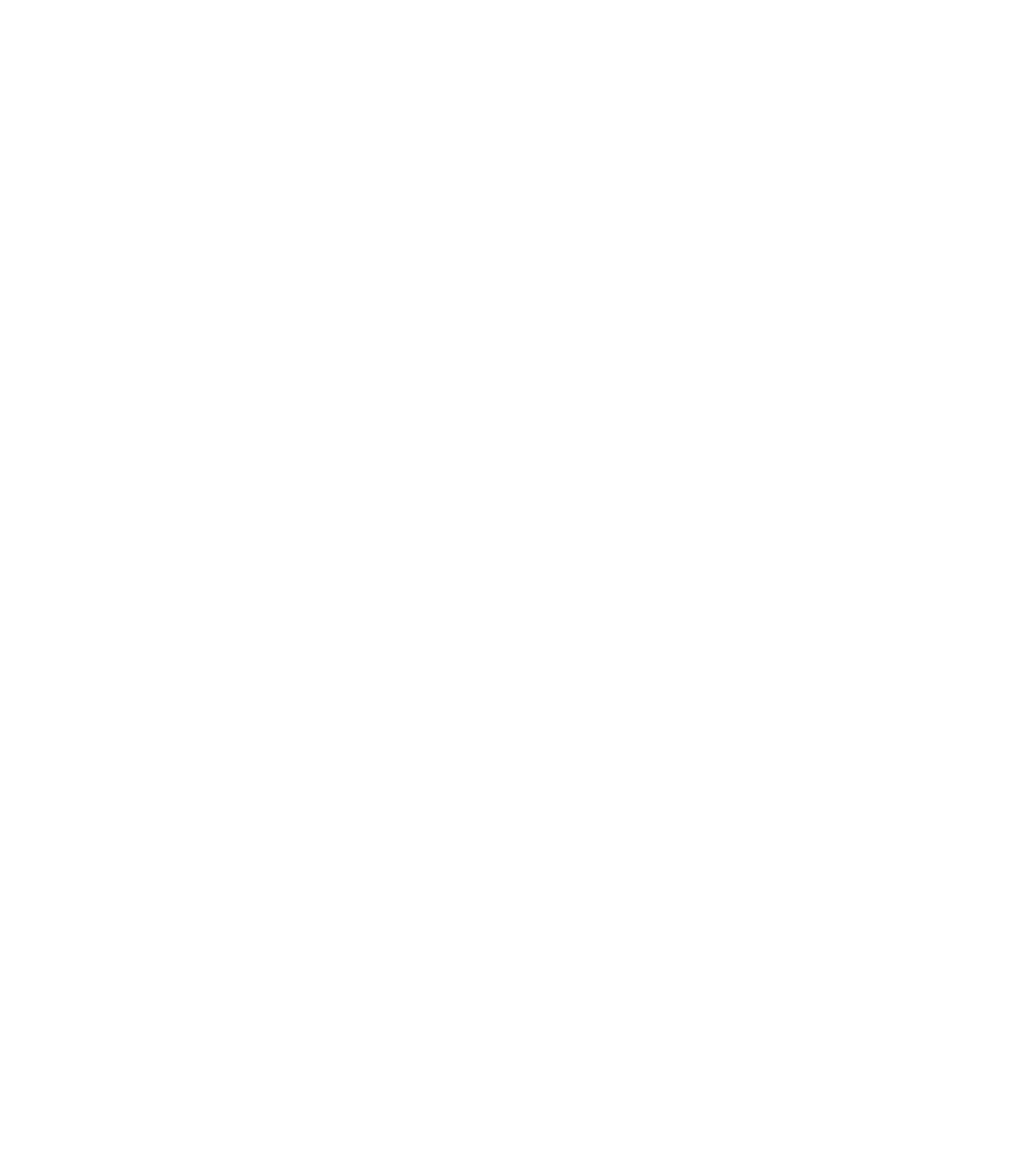
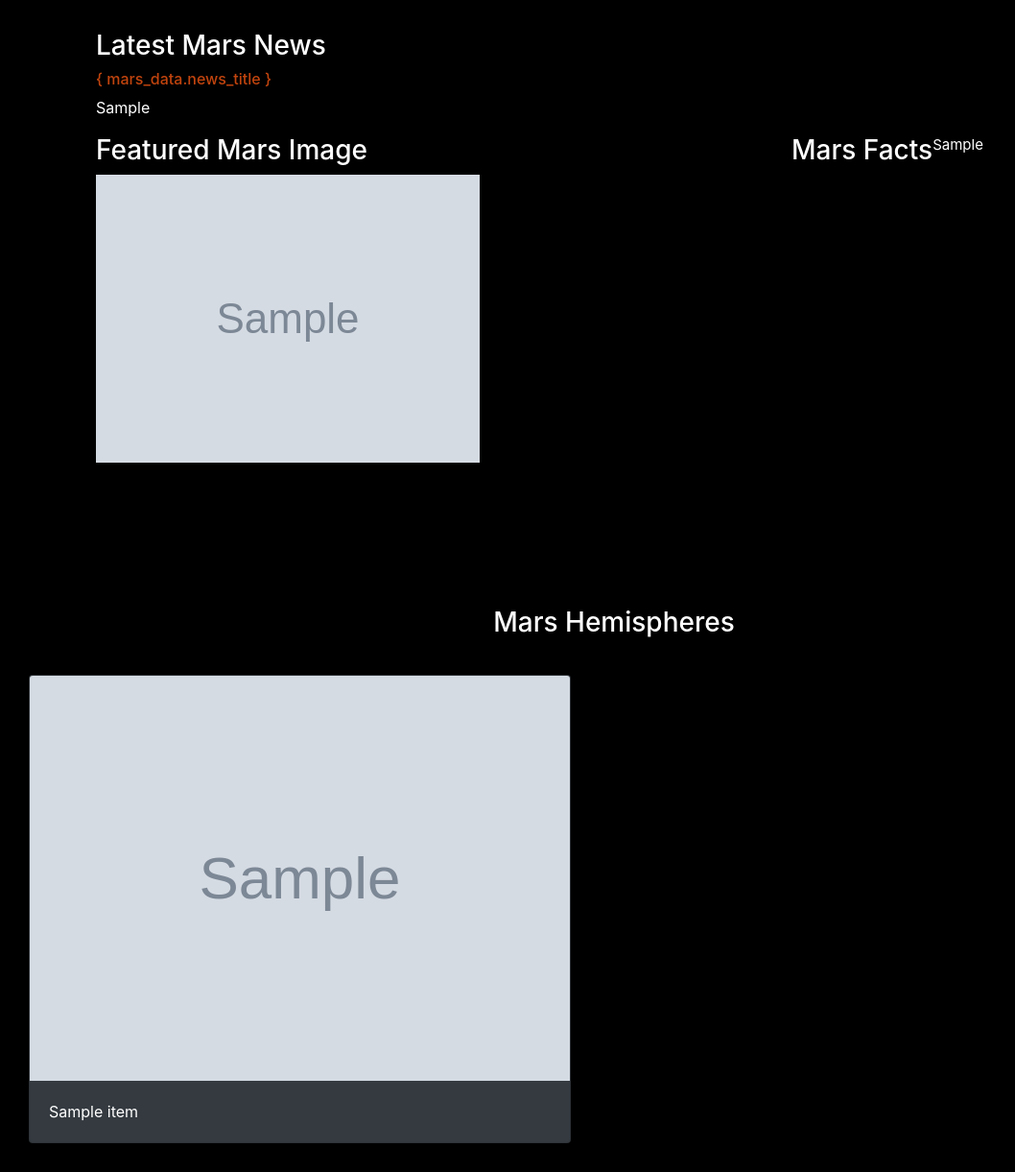
Before and after one commit to keana-m/Web-Scraping-NASA-Mars-News, a Flask app: page / in a window 1280 px wide. Before the commit the part shown is empty. Shown: the part 252-1473 px from the top of the page at 96% size, without its empty margins (0-1058 px from the left). Before the commit the page ends 800 px from the top, so only its background shows below. Run offline with Flask 2, Linux system fonts and the light colour scheme; grey boxes marked "Sample" are stand-in pictures; a database or web service that is not in the repository returns one stand-in record (values such as "Sample title"); some libraries are stand-ins or nearby versions.

Commit message:
Add files via upload

```diff
--- a/Mission_to_Mars/templates/index.html
+++ b/Mission_to_Mars/templates/index.html
@@ -1,6 +1,80 @@
 <!DOCTYPE html>
 <html>
 
+<head>
+    <meta charset="utf-8" />
+    <meta http-equiv="X-UA-Compatible" content="IE=edge">
+    <link rel="icon" type="image" href="https://pngimg.com/uploads/mars_planet/mars_planet_PNG13.png">
+    <title>Mission to Mars</title>
+    <meta name="viewport" content="width=device-width, initial-scale=1">
+    <!-- Bootstrap CSS -->
+    <link rel="stylesheet" href="https://maxcdn.bootstrapcdn.com/bootstrap/4.0.0/css/bootstrap.min.css" integrity="sha384-Gn5384xqQ1aoWXA+058RXPxPg6fy4IWvTNh0E263XmFcJlSAwiGgFAW/dAiS6JXm"
+        crossorigin="anonymous">
+
+</head>
+
+<body class="text-white" style="background-color:black;">
+    <div class="container">
+
+        <!-- Jumbotron -->
+        <div class="jumbotron text-center" style="background-image: url(https://cdn.theatlantic.com/static/mt/assets/science/0831Pic.jpg); background-size: 100%; height: 100%;">
+            <h1 class="display-4">Mission to Mars</h1>
+            <a class="btn btn-lg text-white" style="background-color:#c1440e;" href="/scrape" role="button">Scrape New
+                Data</a>
+        </div>
+
+        <!-- News Section -->
+        <div class="container">
+            <h3>Latest Mars News</h3>
+            <h6 style="color: #c1440e">{ mars_data.news_title }</h6>
+            <p>{{ mars_data.news_paragraph }}</p>
+        </div>
+
+        <div class="container">
+            <div class="row">
+                <!-- Left Image-->
+                <div class="col-lg-8 col-md-8 col-sm-12">
+                    <h3>Featured Mars Image</h3>
+                    <img src="{{ mars_data.featured_image_url }}" style="max-width:100%; max-height: auto;" alt="Mars Featured Image">
+                </div>
+
+                    <!-- Table -->
+                    <br>
+                    <h3>Mars Facts</h3>
+                    <div style="max-width: 450px; max-height: 150px; font-size: 15px; margin-bottom: 65px;">
+                        {{ mars_data.mars_facts|safe}}
+                    </div>
+                </div> <!-- col4 -->
+            </div><!-- Row -->
+        </div><!-- Container -->
+
+        <!-- Cards -->
+        <h3 style="padding-top: 50px; margin-top: 100px; text-align: center;">Mars Hemispheres</h3>
+        <div class="card-deck">
+            <hr>
+            <div class="col-md-12">
+                <div class="row">
+                    {% for item in mars_data.hemisphere_image_urls %}
+                    <div class="col-md-6">
+                        <div class="card text-white bg-dark" style="margin: 30px;">
+                            <img class="card-img-top" src="{{ item.img_url }}" />
+                            <div class="card-body">
+                                <p class="card-text">{{ item.title }}</p>
+                            </div>
+                        </div>
+                    </div>
+                    {% endfor %}
+                </div>
+            </div>
+        </div><!-- Close main container -->
+
+        <!-- Bootstrap JS -->
+        <script src="https://code.jquery.com/jquery-3.2.1.slim.min.js" integrity="sha384-KJ3o2DKtIkvYIK3UENzmM7KCkRr/rE9/Qpg6aAZGJwFDMVNA/GpGFF93hXpG5KkN"
+            crossorigin="anonymous"></script>
+        <script src="https://cdnjs.cloudflare.com/ajax/libs/popper.js/1.12.9/umd/popper.min.js" integrity="sha384-ApNbgh9B+Y1QKtv3Rn7W3mgPxhU9K/ScQsAP7hUibX39j7fakFPskvXusvfa0b4Q"
+            crossorigin="anonymous"></script>
+        <script src="https://maxcdn.bootstrapcdn.com/bootstrap/4.0.0/js/bootstrap.min.js" integrity="sha384-JZR6Spejh4U02d8jOt6vLEHfe/JQGiRRSQQxSfFWpi1MquVdAyjUar5+76PVCmYl"
+            crossorigin="anonymous"></script>
 
 </body>
 
```
